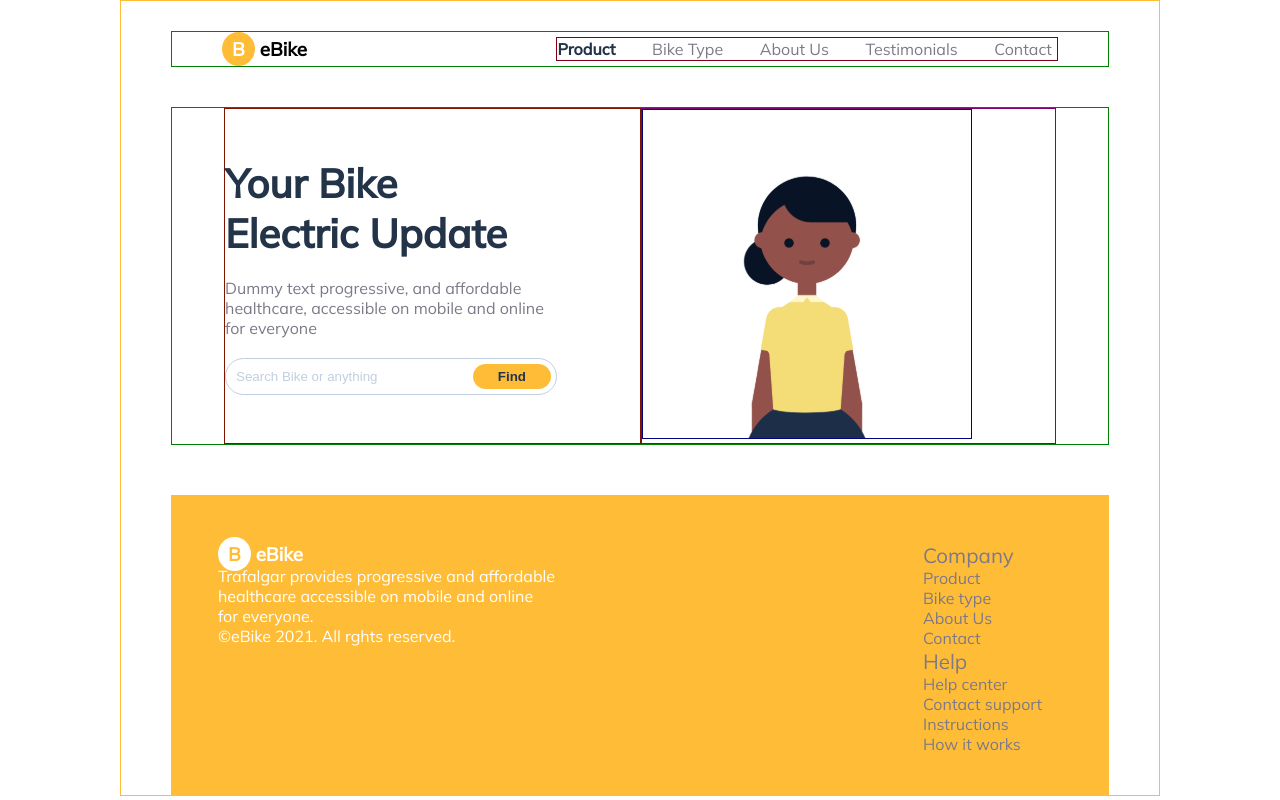
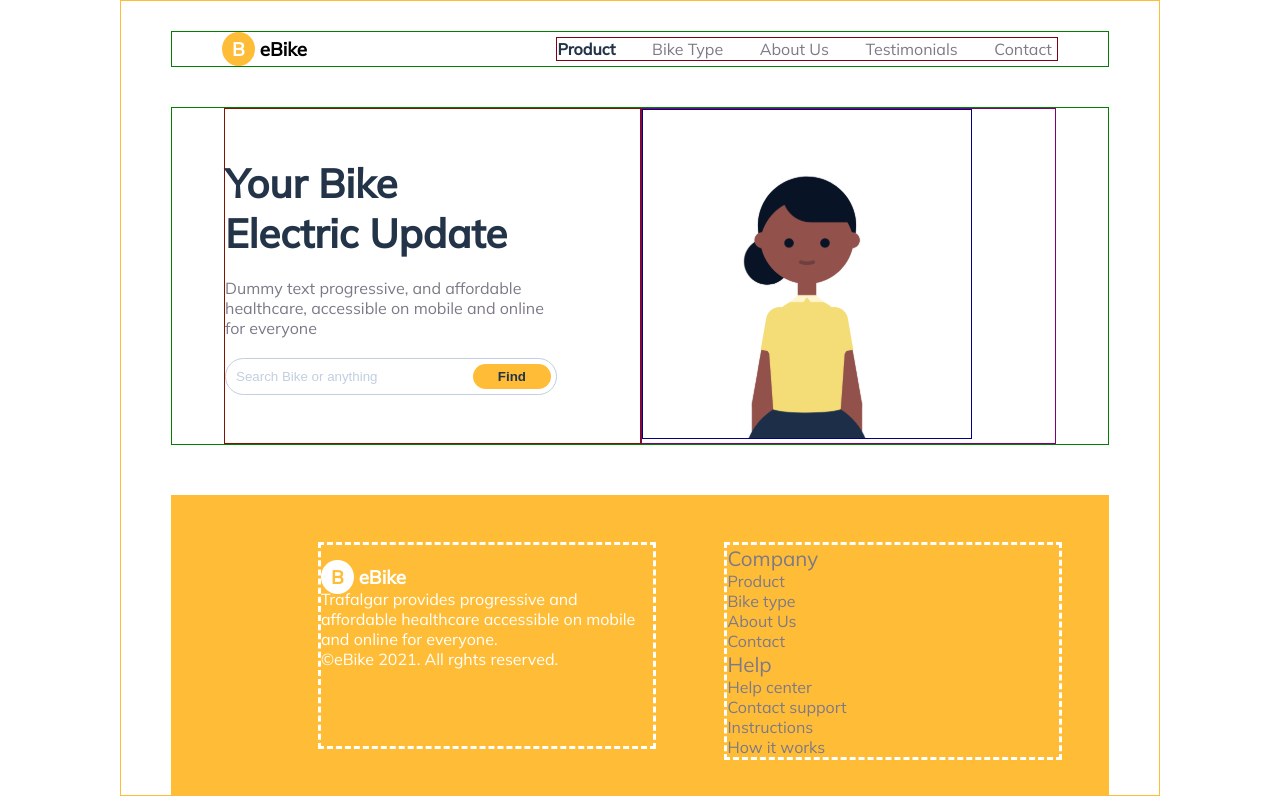
Before and after one commit to Unique-coder/ebike, a React (Create React App) app: page / in a window 1280 px wide. Built offline with nearby package versions, Linux system fonts and the light colour scheme.

Commit message:
footer update 1.3

```diff
--- a/src/components/Footer.css
+++ b/src/components/Footer.css
@@ -8,7 +8,7 @@
     margin-top: 50px;
 }
 
-ul li {
+li {
 
     color:#fff;
 }
@@ -21,6 +21,10 @@ ul li {
     height: 100%;
     width: 40%;
     justify-content: space-between;
+    margin: auto;
+    margin-left: 100px;
+    padding-top: 20px;
+    border-style: dashed;
 }
 
 .footer-right {
@@ -30,7 +34,8 @@ ul li {
     grid-template-columns: auto auto;
     grid-template-rows: auto auto auto auto auto;
     float:right;
-
+    border-style: dashed;
+    width: 40%;
 }
 
 .logo {
```
